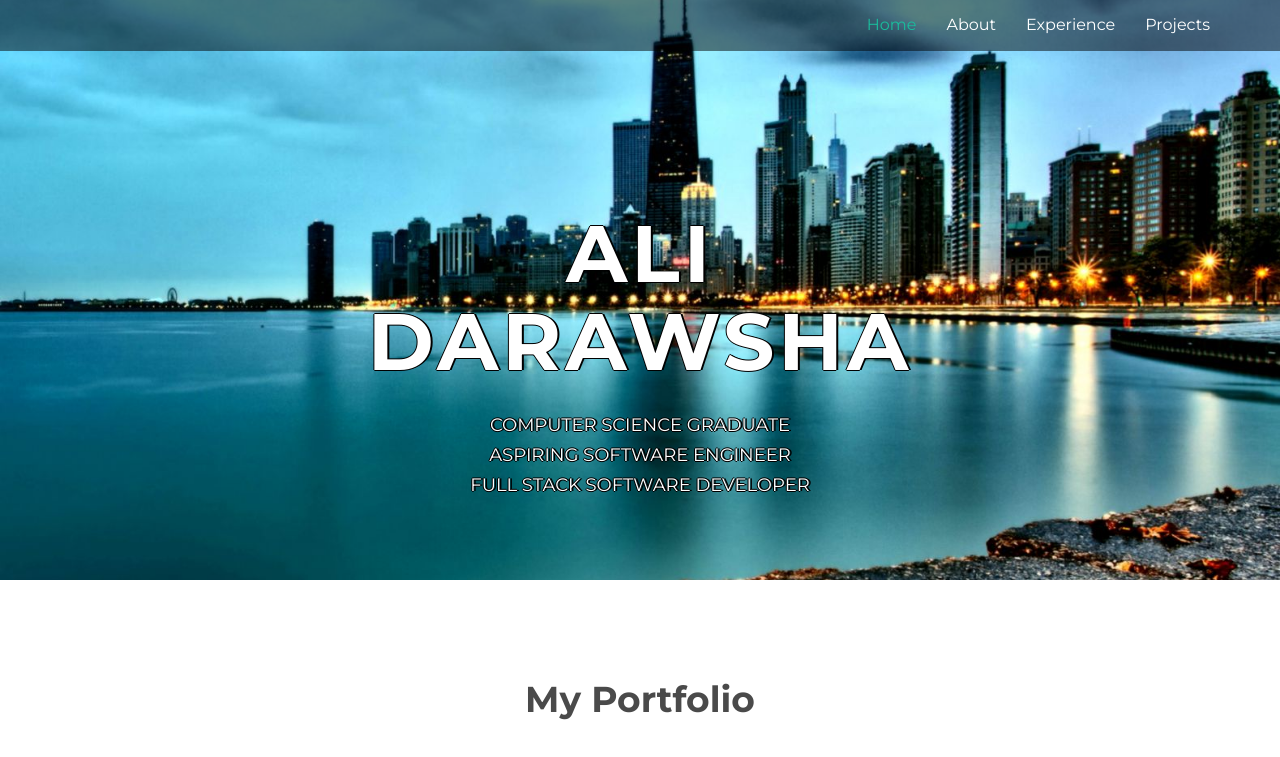
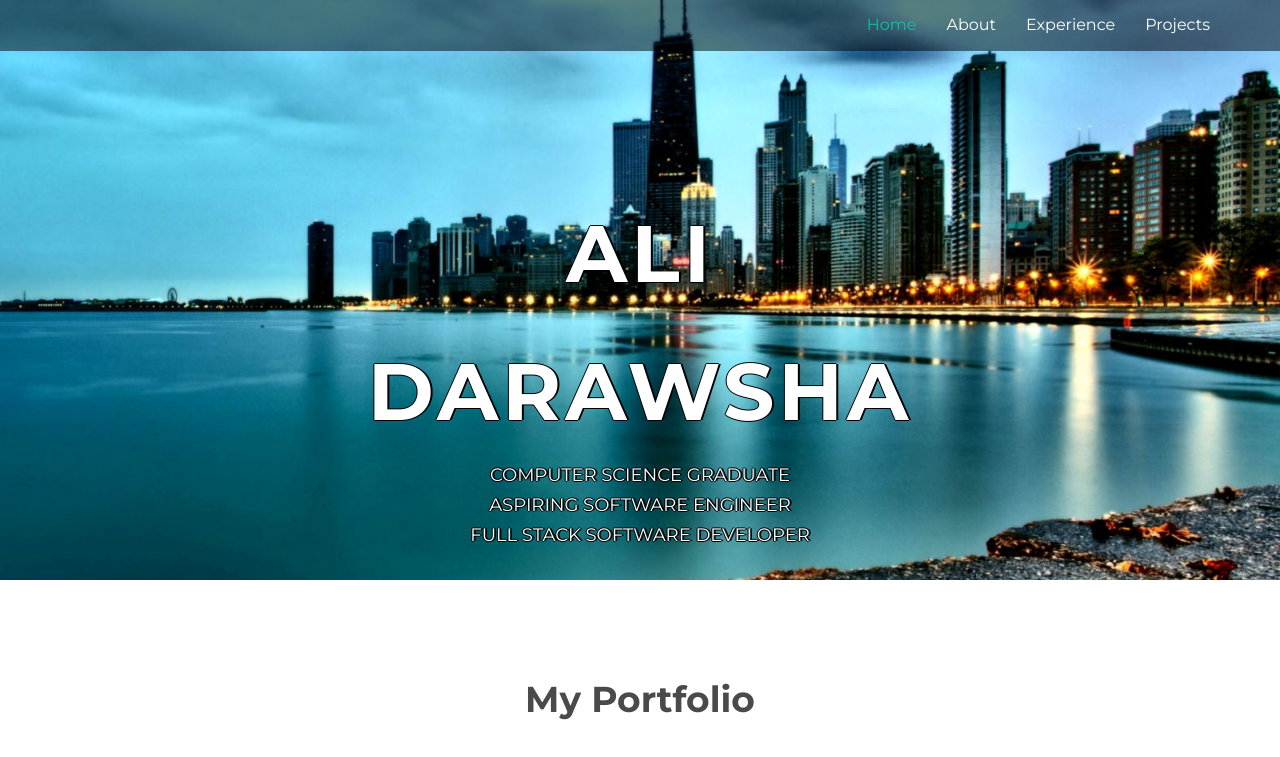
Before and after one commit to BreakAli/BreakAli.github.io, a plain HTML site: page index.html in a window 1280 px wide. Shown: the top 757 px of the page. Drawn offline with Linux system fonts and the light colour scheme.

```diff
--- a/index.html
+++ b/index.html
@@ -56,7 +56,8 @@
     <div class="container">
       <div class="row">
         <div class="col-lg-6 col-lg-offset-3">
-          <h1 class="intro">ALI DARAWSHA</h1>
+          <h1 class="intro">ALI</h1>
+          <h1 class="intro">DARAWSHA</h1>
           <h4 class="intro">COMPUTER SCIENCE GRADUATE</h4>
           <h4 class="intro">ASPIRING SOFTWARE ENGINEER</h4>
           <h4 class="intro">FULL STACK SOFTWARE DEVELOPER</h4>
```
